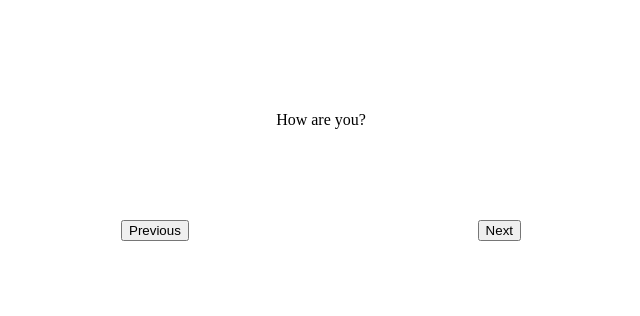
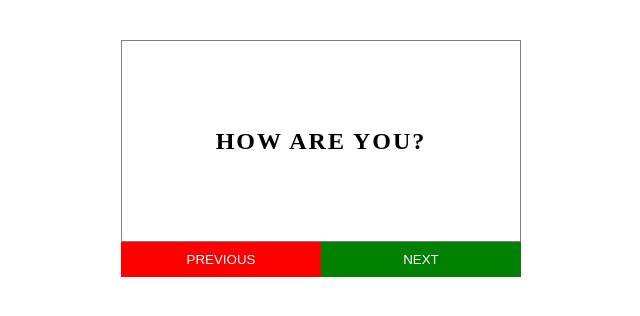
Before and after one commit to jmdmacapagal/FlashCards, a React (Create React App) app: page / in a window 1280 px wide. Shown: the top 316 px of the page, without its empty margins (319-959 px from the left). Built offline with nearby package versions, Linux system fonts and the light colour scheme.

Commit message:
created flashcard component and styles

```diff
--- a/src/components/App.js
+++ b/src/components/App.js
@@ -1,5 +1,6 @@
 import React, { Component } from 'react'
 import FlashCard from './FlashCard'
+import './styles/App.css'
 
 export default class App extends Component {
     state = {
@@ -54,17 +55,15 @@ export default class App extends Component {
     }
 
     render() {
-        const dataDisplay = this.state.flashCards[this.state.count][this.state.display]
+
         return (
-            <div style={{ width: '400px', margin: 'auto', marginTop: '20px'}}>
-                <div onClick={this.onCardClick}
-                style={{ height: '200px', display: 'flex', alignItems: 'center', justifyContent: 'center'}}>
-                    {dataDisplay}
-                </div>
-                <div style={{ display: 'flex', justifyContent: 'space-between'}}>
-                    <button onClick={this.onClickPrevious}>Previous</button>
-                    <button onClick={this.onClickNext}>Next</button>
-                </div>
+            <div className="container">
+                <FlashCard
+                    onCardClick={this.onCardClick}
+                    onClickNext={this.onClickNext}
+                    onClickPrevious={this.onClickPrevious}
+                    {...this.state}
+                />
             </div>
         )
     }
--- a/src/components/FlashCard.js
+++ b/src/components/FlashCard.js
@@ -1,10 +1,17 @@
 import React from 'react'
+import './styles/FlashCard.css'
 
-const FlashCard = () => {
-
+const FlashCard = (props) => {
+    const dataDisplay = props.flashCards[props.count][props.display]
     return (
-        <div>
-
+        <div className="card">
+            <div onClick={props.onCardClick} className="content">
+                <h2>{dataDisplay}</h2>
+            </div>
+            <div className="button-group">
+                <button onClick={props.onClickPrevious} id="previous">Previous</button>
+                <button onClick={props.onClickNext} id="next">Next</button>
+            </div>
         </div>
     )
 }
--- /dev/null
+++ b/src/components/styles/App.css
@@ -0,0 +1,5 @@
+.container {
+    width: 400px;
+    margin: auto;
+    margin-top: 40px;
+}
--- /dev/null
+++ b/src/components/styles/FlashCard.css
@@ -0,0 +1,34 @@
+.content {
+    display: flex;
+    justify-content: center;
+    align-items: center;
+    height: 200px;
+    border: 1px solid gray;
+    text-transform: uppercase;
+    letter-spacing: 2px;
+}
+
+.button-group {
+    display: flex;
+    justify-content: space-between;
+}
+
+#next,
+#previous {
+    width: 100%;
+    padding: 10px;
+    outline: none;
+    border: none;
+    text-transform: uppercase;
+    font-weight: 300;
+}
+
+#next {
+    background-color: green;
+    color: #fff;
+}
+
+#previous {
+    background-color: red;
+    color: #fff;
+}
```
